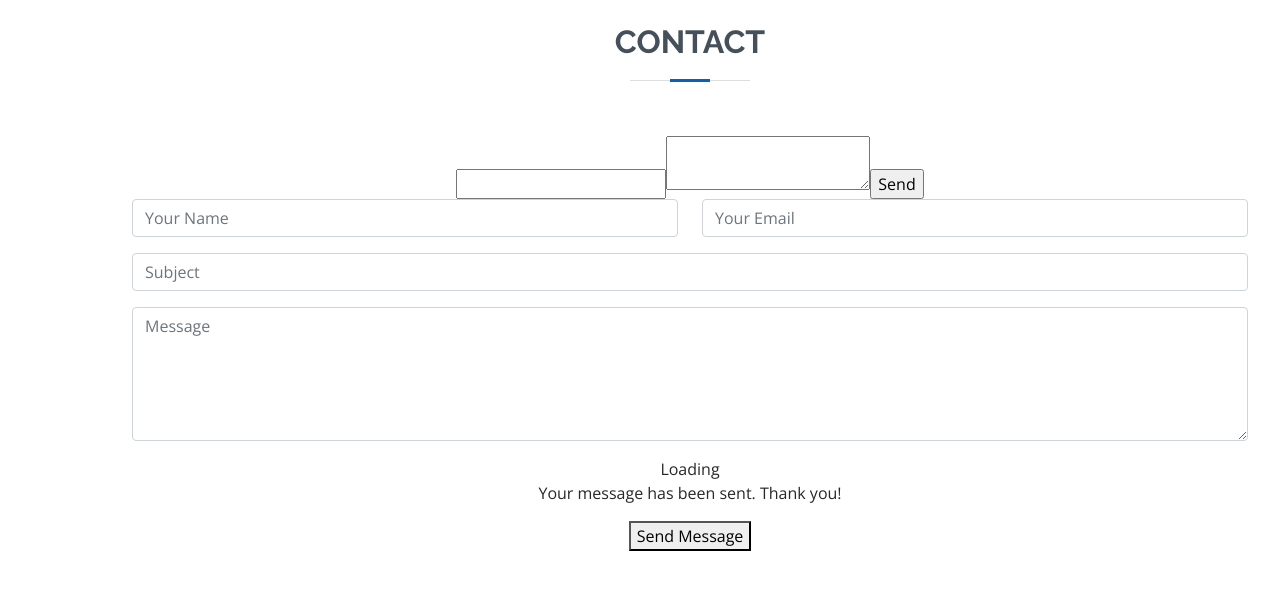
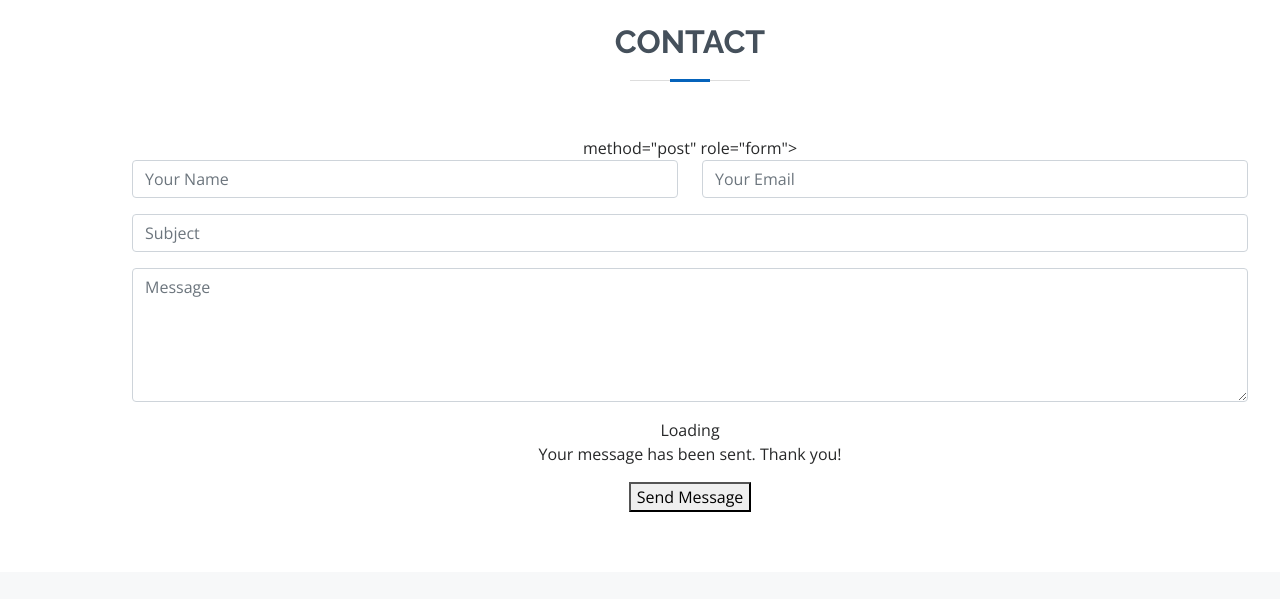
Before and after one commit to selimyaman/selimyaman.github.io, a plain HTML site: page index.html in a window 1280 px wide. Shown: the part 2840-3439 px from the top of the page. Drawn offline with nearby package versions, Linux system fonts and the light colour scheme.

Commit message:
Update index.html

```diff
--- a/index.html
+++ b/index.html
@@ -197,8 +197,7 @@
 
           <div class="text-center">
 
-            <form action="http://formspree.io/selimyaman26@gmail.com"><input type="email" name="_replyto"><textarea   name="body"></textarea><input type="submit" value="Send"></form>
-
+            <form action="http://formspree.io/selimyaman26@gmail.com"> method="post" role="form">
               <div class="row">
                 <div class="col-md-6 form-group">
                   <input type="text" name="name" class="form-control" id="name" placeholder="Your Name" required>
```
